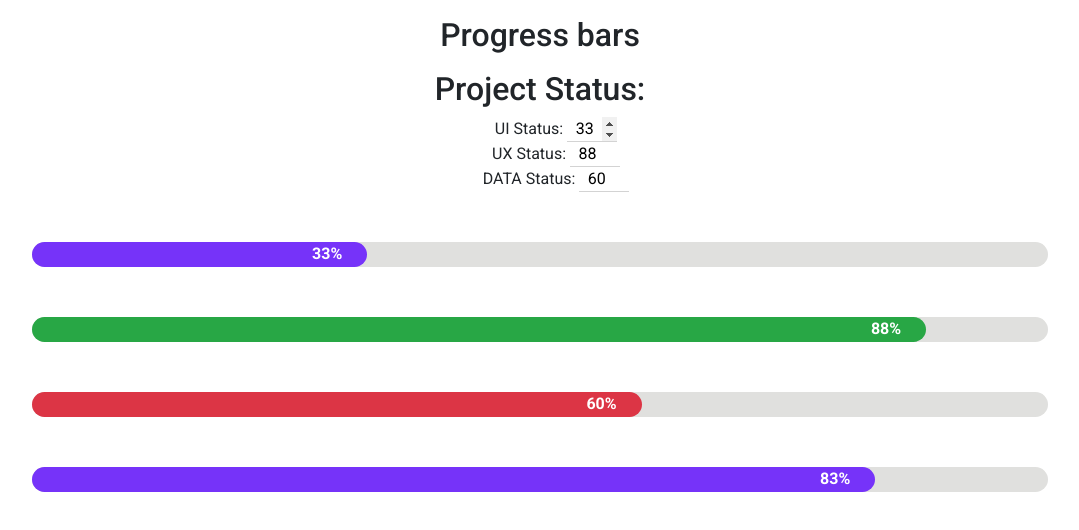
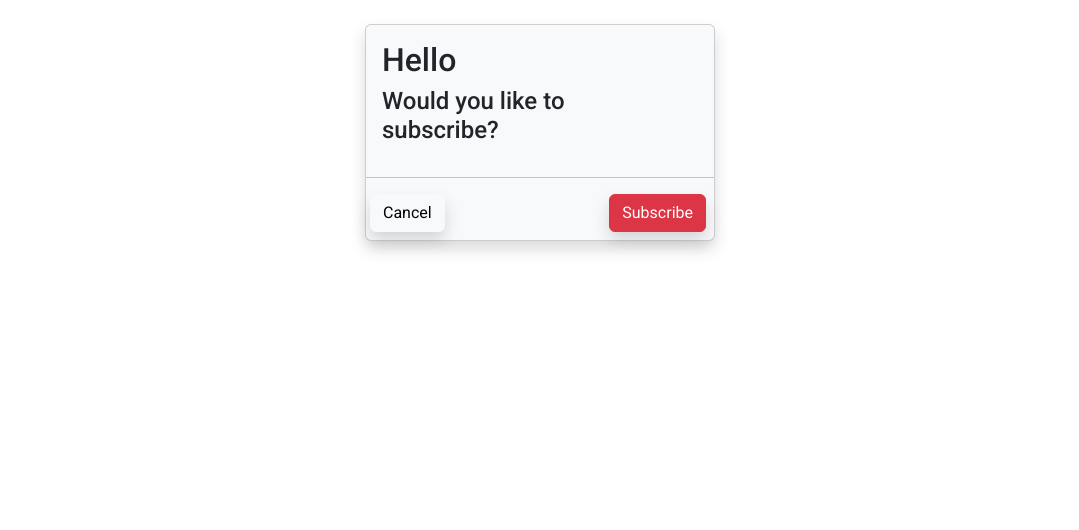
Before and after one commit to bra-nat/PushKnowledgeProjects, a React (Create React App) app: page / in a window 1280 px wide. Shown: the top 530 px of the page, without its empty margins (100-1179 px from the left). Built offline with nearby package versions, Linux system fonts and the light colour scheme.

Commit message:
Built a Dialog Box App with Subscribe and Unsubscribe features.

```diff
--- a/src/App.js
+++ b/src/App.js
@@ -3,7 +3,8 @@
 import "bootstrap/dist/css/bootstrap.css";
 import "./App.css";
 // import MagicPopup from "./projects/magic-popu-app/magic-popup.component";
-import ProgressBarApp from "./projects/progress-bar-app/progress-bar-app.component";
+// import ProgressBarApp from "./projects/progress-bar-app/progress-bar-app.component";
+import DialogBox from "./projects/dialog-box/dialog-box.comonent";
 // import HiddenSearchBar from './projects/hidden-search-bar-app/hidden-search-bar.component';
 // import TemperatureController from './projects/temperature-controller/temperaturecontroller.component';
 // import LightAndDarkMode from './projects/light-and-dark-mode-app/light-and-dark-mode.component';
@@ -42,7 +43,10 @@ function App() {
 
       {/* <MagicPopup /> */}
 
-      <ProgressBarApp />
+      {/* <ProgressBarApp /> */}
+
+      <DialogBox />
+
     </div>
   );
 }
--- /dev/null
+++ b/src/projects/dialog-box/dialog-box.comonent.jsx
@@ -0,0 +1,112 @@
+import { useState, useEffect } from "react";
+import { BsFillEmojiFrownFill, BsFillEmojiSmileFill } from "react-icons/bs";
+import "./dialog-box.styles.scss";
+import Button from "../components/button/button.component";
+
+const DialogBox = ({ width = 350 }) => {
+  const [subscription, setSubscription] = useState({
+    title: "Hello",
+    description: "Would you like to subscribe?",
+    state: null,
+    justifyContent: "space-between",
+  });
+
+  const handleSubscribe = () => {
+    setSubscription({
+      title: "Thank you",
+      description: "for your subscription",
+      state: "subscribe",
+      justifyContent: "flex-end",
+    });
+  };
+
+  const handleUnSubscribe = () => {
+    setSubscription({
+      title: "Sorry",
+      description: "to see you go",
+      state: "unsubscribe",
+      justifyContent: "flex-end",
+    });
+  };
+
+  const [icon, setIcon] = useState();
+
+  let iconStyle = {
+    fontSize: "80px",
+    justifySelf: "center",
+    color:
+      subscription.state === "subscribe"
+        ? "rgba( 59, 137, 90, 0.4"
+        : "rgba( 25, 118, 160, 0.4 ",
+  };
+
+  useEffect(() => {
+    if(subscription.state === "subscribe"){
+        setIcon(<BsFillEmojiSmileFill style={iconStyle} />);
+        document.body.style.background = "rgba(59, 137, 90, 0.4)"
+    }
+
+    if(subscription.state === "unsubscribe"){
+        setIcon(<BsFillEmojiFrownFill style={iconStyle} />);
+        document.body.style.background = "rgba( 25, 118, 160, 0.4 )"
+    }
+
+  }, [subscription.state]);
+
+const [bounce, setBounce] = useState("");
+
+useEffect(() => {
+    setTimeout(() => {
+        setBounce("");
+    }, 500);
+    return () => setBounce("bounce");
+}, [subscription.state])
+
+  return (
+    <div className= {`card m-auto shadow bg-light mt-4 ${bounce}`} style={{ width: width }}>
+      <div className="card-body">
+        <div
+          className="d-grid"
+          style={{
+            gridTemplateColumns: "2fr 1fr",
+            alignItems: "center",
+            alignSelf: "center",
+            justifyContent: "center",
+          }}>
+          <section style={{textAlign: "left"}}>
+            <h2 className="card-title">{subscription.title}</h2>
+            <h4 className="card-text">{subscription.description}</h4>
+          </section>
+          <div className="icon">{icon}</div>
+        </div>
+      </div>
+      <hr />
+      <div
+        className="d-flex mb-2 px-1 text-end"
+        style={{
+          width: "100%",
+          justifyContent: `${subscription.justifyContent}`,
+        }}>
+        {subscription.state === null && (
+          <Button btnClass={"btn btn-light me-1 shadow"} text={"Cancel"} />
+        )}
+        {subscription.state === "subscribe" ? null : (
+          <Button
+            btnClass={"btn btn-danger me-1 shadow"}
+            text={"Subscribe"}
+            onClick={handleSubscribe}
+          />
+        )}
+        {subscription.state === "subscribe" ? (
+          <Button
+            btnClass={"btn btn-danger w-100 shadow"}
+            text={"Unsubscribe"}
+            onClick={handleUnSubscribe}
+          />
+        ) : null}
+      </div>
+    </div>
+  );
+};
+
+export default DialogBox;
--- /dev/null
+++ b/src/projects/dialog-box/dialog-box.styles.scss
@@ -0,0 +1,14 @@
+.bounce {
+    animation: bounce 0.5s linear;
+}
+
+@keyframes bounce {
+    0%{
+        transform: translateY(-100px);
+        opacity: 0;
+    }
+    100%{
+        transform: translateY(0);
+        opacity: 1;
+    }
+}
```
